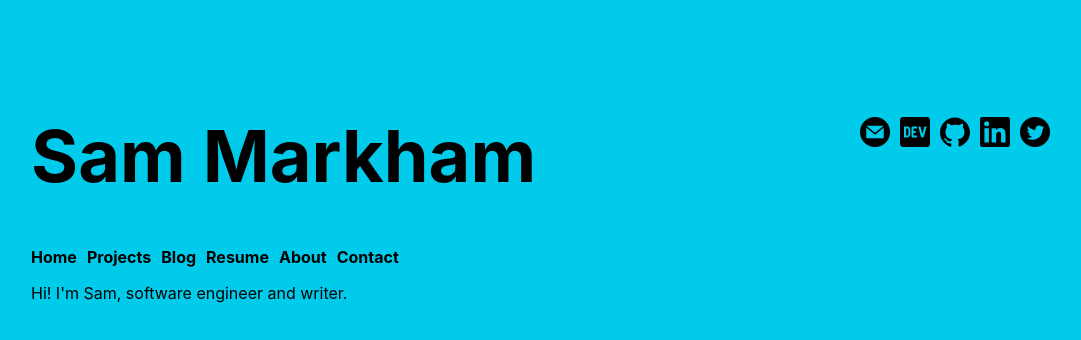
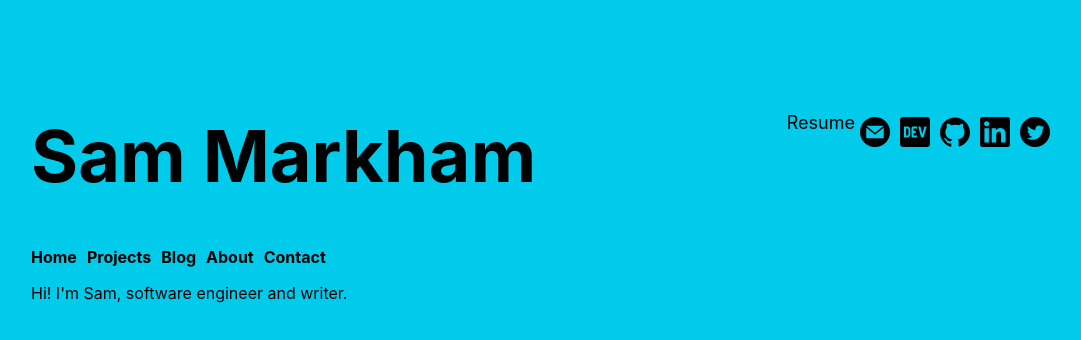
Before and after one commit to sharkham/sharkham-portfolio, a React (Create React App) app: page / in a window 1280 px wide. Shown: the top 340 px of the page, without its empty margins (97-1178 px from the left). Built offline with nearby package versions, Linux system fonts and the light colour scheme.

Commit message:
Move resume download link from its own page to a link in the app header

```diff
--- a/src/App.css
+++ b/src/App.css
@@ -90,3 +90,11 @@ body {
 .social-icons-div {
   float: right;
 }
+
+.resume {
+  float: right;
+  color: black;
+  font-size: .5em;
+  text-decoration: none;
+  /* display: inline-block; */
+}
--- a/src/App.js
+++ b/src/App.js
@@ -19,6 +19,7 @@ function App() {
       {/* <div id="triangle-topleft"></div> */}
       <header className="App-header">
         <Socials/>
+        <Resume/>
         <h1>
           Sam Markham
         </h1>
@@ -28,7 +29,6 @@ function App() {
         <Route exact path="/"><Home/></Route>
         <Route path="/projects"><Projects/></Route>
         <Route path="/blog"><Blog/></Route>
-        <Route path="/resume"><Resume/></Route>
         <Route path="/about"><About/></Route>
         <Route path="/contact"><Contact/></Route>
       </Switch>
--- a/src/components/NavBar.js
+++ b/src/components/NavBar.js
@@ -7,7 +7,6 @@ const NavBar = () => {
       <Link className="nav-link" to="/">Home</Link>
       <Link className="nav-link" to="/projects">Projects</Link>
       <Link className="nav-link" to="/blog">Blog</Link>
-      <Link className="nav-link" to="/resume">Resume</Link>
       <Link className="nav-link" to="/about">About</Link>
       <Link className="nav-link" to="/contact">Contact</Link>
     </nav>
--- a/src/components/Resume.js
+++ b/src/components/Resume.js
@@ -3,9 +3,7 @@ import { Link } from 'react-router-dom';
 
 const Resume = () => {
   return (
-    <div>
-      <p>Download my resume <Link to="/Sam-Markham-resume.pdf" target="_blank" download>here</Link>!</p>
-    </div>
+    <Link to="/Sam-Markham-resume.pdf" target="_blank" download className="resume">Resume</Link>
   );
 }
 
```
Also changed, not shown: 1 other file (tests, documents, lock files or other folders).
